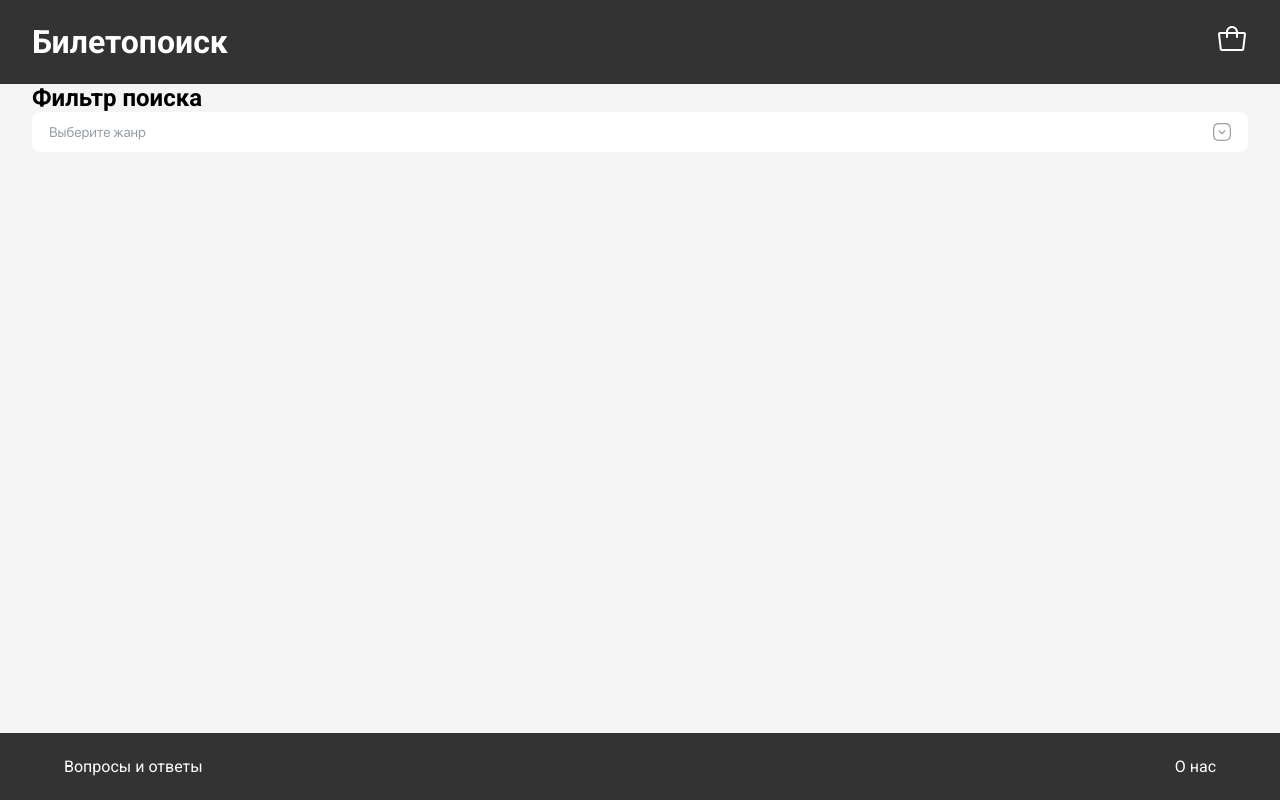
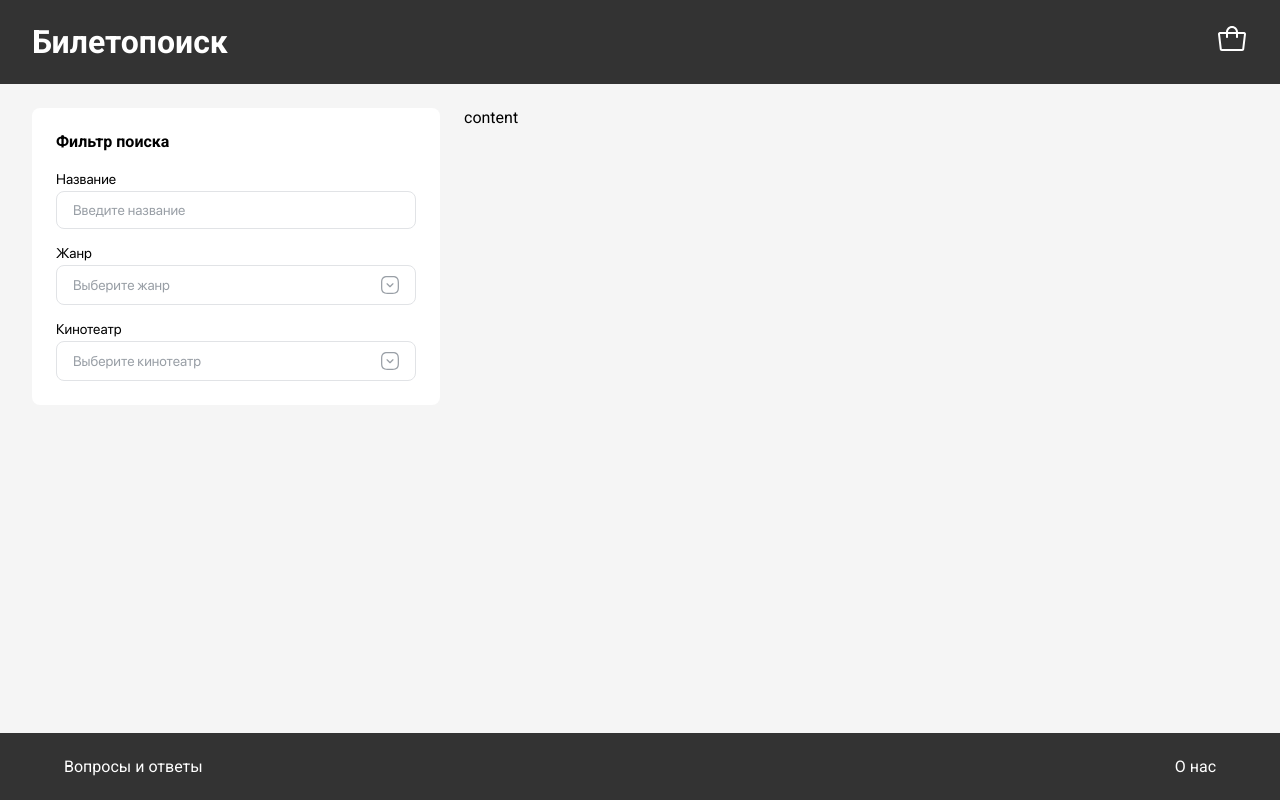
Before and after one commit to amstiel/bltpsk-hw, a Next.js app: page / in a window 1280 px wide. Built offline with nearby package versions, Linux system fonts and the light colour scheme.

Commit message:
Adjust markup & styles for filters panel

```diff
--- /dev/null
+++ b/src/app/page.module.scss
@@ -0,0 +1,5 @@
+.content {
+  display: flex;
+  gap: 24px;
+  padding-block: 24px;
+}
--- a/src/app/page.tsx
+++ b/src/app/page.tsx
@@ -3,12 +3,15 @@ import { FC } from 'react';
 import { Container } from '@/components/Container/Container';
 import { FiltersPanel } from '@/components/FiltersPanel/FiltersPanel';
 
+import styles from './page.module.scss';
+
 const HomePage: FC = () => {
   return (
     <main>
       <Container>
-        <div>
+        <div className={styles.content}>
           <FiltersPanel />
+          <div>content</div>
         </div>
       </Container>
     </main>
--- /dev/null
+++ b/src/components/FiltersPanel/FiltersPanel.module.scss
@@ -0,0 +1,19 @@
+.root {
+  flex: 0 0 408px;
+  border-radius: 8px;
+  background-color: white;
+  padding: 24px;
+}
+
+.fieldset {
+  display: flex;
+  flex-direction: column;
+  gap: 16px;
+  border: none;
+}
+
+.title {
+  margin-bottom: 20px;
+  font-weight: 700;
+  font-size: 16px;
+}
--- a/src/components/FiltersPanel/FiltersPanel.tsx
+++ b/src/components/FiltersPanel/FiltersPanel.tsx
@@ -1,6 +1,9 @@
 import { FC } from 'react';
 
 import { Select, SelectOptions } from '@/components/Select/Select';
+import { TextField } from '@/components/TextField/TextField';
+
+import styles from './FiltersPanel.module.scss';
 
 const mockOpts: SelectOptions[] = [
   {
@@ -19,9 +22,13 @@ const mockOpts: SelectOptions[] = [
 
 export const FiltersPanel: FC = () => {
   return (
-    <aside>
-      <h2>Фильтр поиска</h2>
-      <Select options={mockOpts} />
+    <aside className={styles.root}>
+      <h2 className={styles.title}>Фильтр поиска</h2>
+      <fieldset className={styles.fieldset}>
+        <TextField label="Название" placeholder="Введите название" />
+        <Select options={mockOpts} placeholder="Выберите жанр" label="Жанр" />
+        <Select options={mockOpts} placeholder="Выберите кинотеатр" label="Кинотеатр" />
+      </fieldset>
     </aside>
   );
 };
--- a/src/components/Select/Select.module.scss
+++ b/src/components/Select/Select.module.scss
@@ -1,5 +1,6 @@
 @use 'sass:math' as math;
 @use '/src/styles/variables' as vars;
+@use '/src/styles/form' as form;
 
 $inputHeight: 40px;
 
@@ -9,10 +10,11 @@ $inputHeight: 40px;
 
 .icon {
   position: absolute;
-  top: 10px;
   right: 16px;
+  bottom: 10px;
   transform: rotate(180deg);
   transition: transform 0.125s ease-in-out;
+  pointer-events: none;
 
   &.isOpen {
     transform: rotate(0deg);
@@ -20,26 +22,11 @@ $inputHeight: 40px;
 }
 
 .input {
+  @include form.inputBase();
   cursor: pointer;
-  border: 1px solid transparent;
-  border-radius: 8px;
-  padding: 10px 16px;
-  width: 100%;
   height: $inputHeight;
-  font-size: 14px;
-  font-family: vars.$fontFamilyInputs;
   user-select: none;
 
-  &::placeholder {
-    color: vars.$colorTextTertiary;
-  }
-
-  &:focus {
-    outline: none;
-    box-shadow: none;
-  }
-
-  &:focus-visible,
   &.isOpen {
     border-color: vars.$colorOrange;
   }
@@ -77,11 +64,16 @@ $inputHeight: 40px;
   }
 }
 
+.label {
+  @include form.labelBase();
+}
+
 @keyframes slideDown {
   from {
     transform: translateY(-10px);
     opacity: 0;
   }
+
   to {
     transform: translateY(0);
     opacity: 1;
--- a/src/components/Select/Select.tsx
+++ b/src/components/Select/Select.tsx
@@ -11,10 +11,6 @@ import styles from './Select.module.scss';
 export type SelectOptions = {
   caption: string;
   value: string;
-};
-
-type SelectProps = {
-  options: SelectOptions[];
 };
 
 type OptionsListProps = {
@@ -44,8 +40,14 @@ const OptionsList: FC<OptionsListProps> = (props) => {
   );
 };
 
+type SelectProps = {
+  options: SelectOptions[];
+  label: string;
+  placeholder?: string;
+};
+
 export const Select: FC<SelectProps> = (props) => {
-  const { options } = props;
+  const { options, label, placeholder } = props;
   const [isOpen, setIsOpen] = useState(false);
   const [selectedValue, setSelectedValue] = useState<SelectOptions['value'] | null>(null);
 
@@ -68,7 +70,8 @@ export const Select: FC<SelectProps> = (props) => {
   }, [inputRef, dropdownMenuRef]);
 
   return (
-    <div className={styles.root}>
+    <label className={styles.root}>
+      <span className={styles.label}>{label}</span>
       <input
         type="text"
         className={clsx(styles.input, isOpen && styles.isOpen)}
@@ -77,7 +80,7 @@ export const Select: FC<SelectProps> = (props) => {
         }
         readOnly
         ref={inputRef}
-        placeholder="Выберите жанр"
+        placeholder={placeholder}
         onClick={() => {
           setIsOpen((prevState) => {
             return !prevState;
@@ -110,6 +113,6 @@ export const Select: FC<SelectProps> = (props) => {
           </div>,
           document.getElementById('dropdowns-portal-wrapper')!
         )}
-    </div>
+    </label>
   );
 };
--- /dev/null
+++ b/src/components/TextField/TextField.module.scss
@@ -0,0 +1,10 @@
+@use '/src/styles/form' as form;
+@use '/src/styles/variables' as vars;
+
+.input {
+  @include form.inputBase();
+}
+
+.label {
+  @include form.labelBase();
+}
--- /dev/null
+++ b/src/components/TextField/TextField.tsx
@@ -0,0 +1,19 @@
+import { FC } from 'react';
+
+import styles from './TextField.module.scss';
+
+type TextFieldProps = {
+  label: string;
+  placeholder?: string;
+};
+
+export const TextField: FC<TextFieldProps> = (props) => {
+  const { label, placeholder } = props;
+
+  return (
+    <label>
+      <span className={styles.label}>{label}</span>
+      <input className={styles.input} type="text" placeholder={placeholder} />
+    </label>
+  );
+};
--- /dev/null
+++ b/src/styles/form.scss
@@ -0,0 +1,30 @@
+@use '/src/styles/variables' as vars;
+
+@mixin inputBase {
+  border: 1px solid vars.$colorBorder;
+  border-radius: 8px;
+  padding: 10px 16px;
+  width: 100%;
+  font-size: 14px;
+  font-family: vars.$fontFamilyInputs;
+
+  &::placeholder {
+    color: vars.$colorTextTertiary;
+  }
+
+  &:focus {
+    outline: none;
+    box-shadow: none;
+  }
+
+  &:focus-visible {
+    border-color: vars.$colorOrange;
+  }
+}
+
+@mixin labelBase {
+  display: block;
+  margin-bottom: 4px;
+  font-size: 14px;
+  font-family: vars.$fontFamilyInputs;
+}
--- a/src/styles/variables.scss
+++ b/src/styles/variables.scss
@@ -3,6 +3,7 @@ $containerMaxWidth: 1856px;
 $colorGray1: #333333;
 $colorOrange: #ff5500;
 $colorTextTertiary: #999fa6;
+$colorBorder: #e1e3e6;
 
 $fontFamilyHeader: 'Roboto', 'sans-serif';
 $fontFamilyInputs: var(--font-inputs), 'sans-serif';
```
